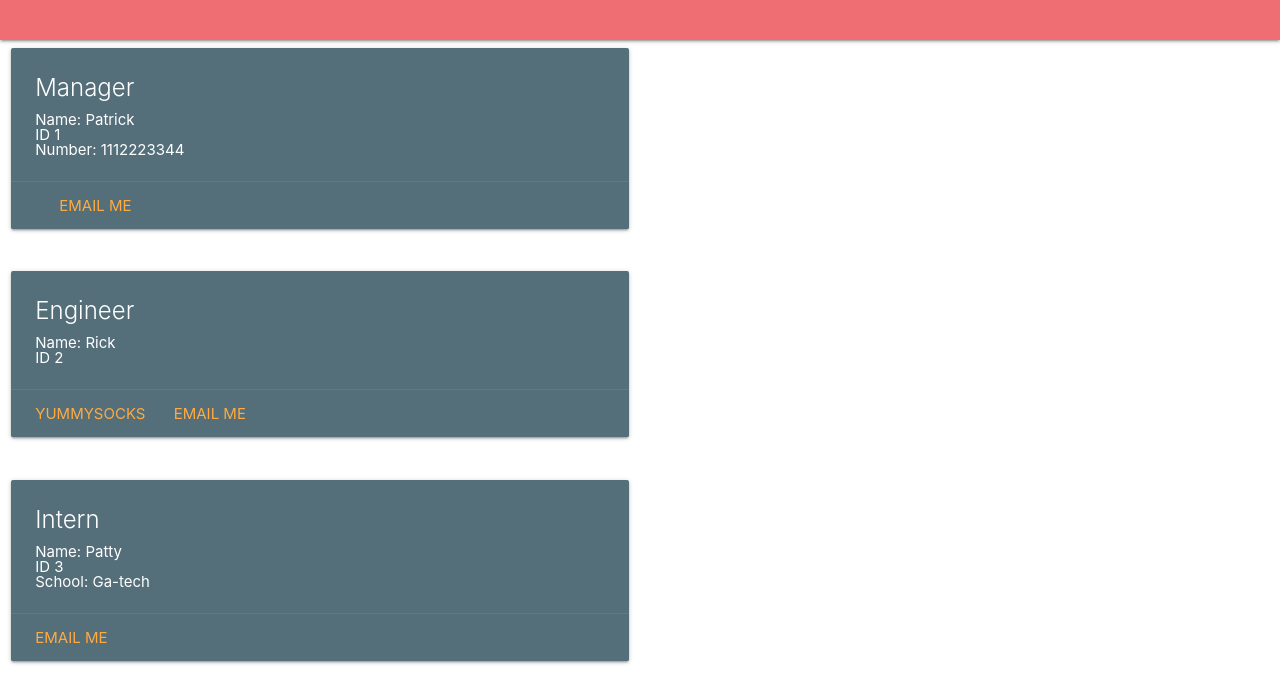
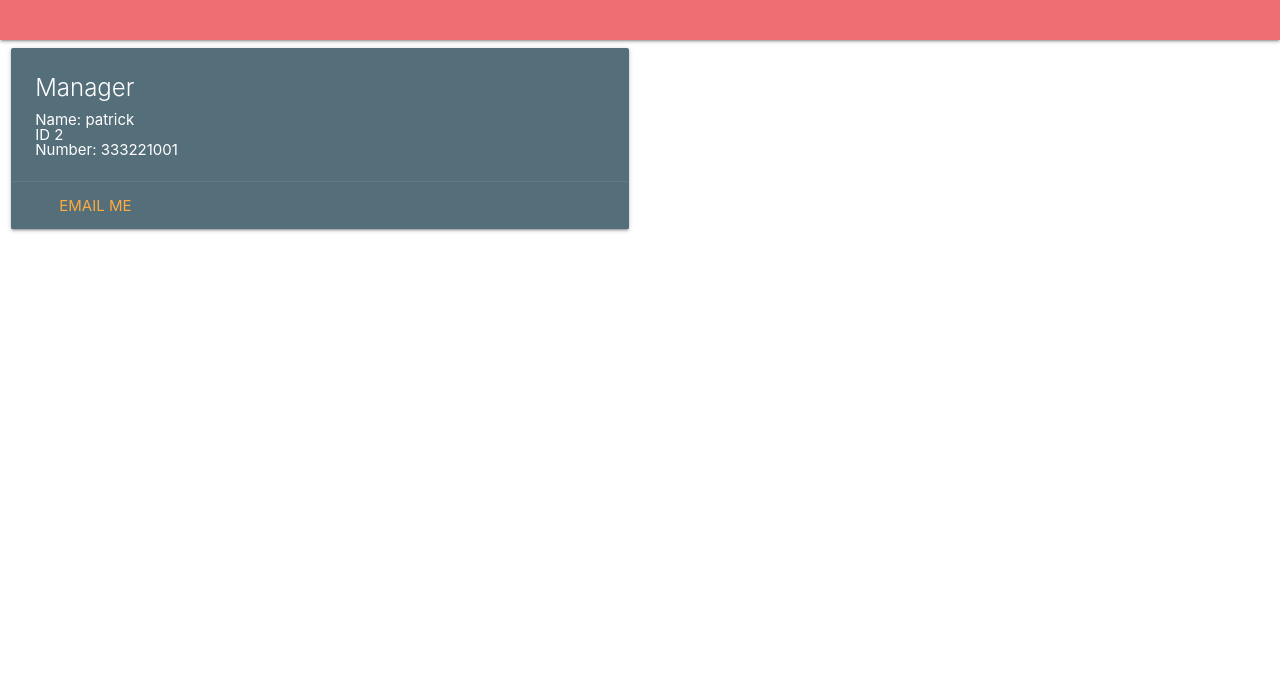
Before and after one commit to YummySocks/Team-Generator, a website: page src/index.html in a window 1280 px wide. Shown: the part 110-806 px from the top of the page. Drawn offline with nearby package versions, Linux system fonts and the light colour scheme.

Commit message:
whatever

```diff
--- a/src/index.html
+++ b/src/index.html
@@ -21,42 +21,12 @@
           <div class="card blue-grey darken-1">
             <div class="card-content white-text">
               <span class="card-title">Manager</span>
-              <p>Name: Patrick</p>
-              <p>ID 1</p>
-              <p>Number: 1112223344</p>
+              <p>Name: patrick</p>
+              <p>ID 2</p>
+              <p>Number: 333221001</p>
             </div>
             <div class="card-action">
-                <a href="mailto:patrickdsutcliffe@gmail.com">Email Me</a>
-            </div>
-          </div>
-        </div>
-      </div>
-      <div class="row">
-        <div class="col s12 m6">
-          <div class="card blue-grey darken-1">
-            <div class="card-content white-text">
-              <span class="card-title">Engineer</span>
-              <p>Name: Rick</p>
-              <p>ID 2</p>
-            </div>
-            <div class="card-action">
-                <a target="_blank" href="https://github.com/YummySocks">YummySocks</a>
-                <a href="mailto:patricksutcliffe123@gmail.com">Email Me</a>
-            </div>
-          </div>
-        </div>
-      </div>
-      <div class="row">
-        <div class="col s12 m6">
-          <div class="card blue-grey darken-1">
-            <div class="card-content white-text">
-              <span class="card-title">Intern</span>
-              <p>Name: Patty</p>
-              <p>ID 3</p>
-              <p>School: Ga-tech</p>
-            </div>
-            <div class="card-action">
-                <a href="mailto:something@gmail.com">Email Me</a>
+                <a href="mailto:patrick@gmailc.om">Email Me</a>
             </div>
           </div>
         </div>
```
